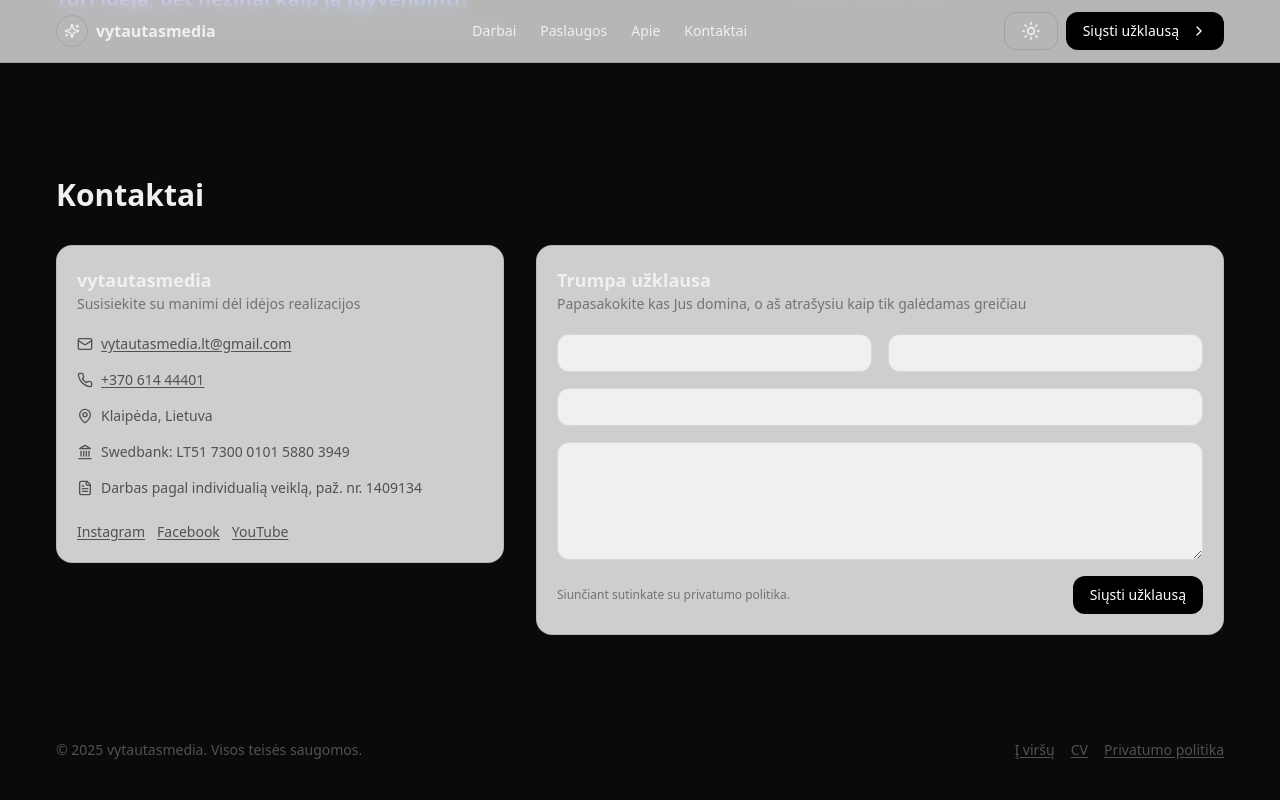
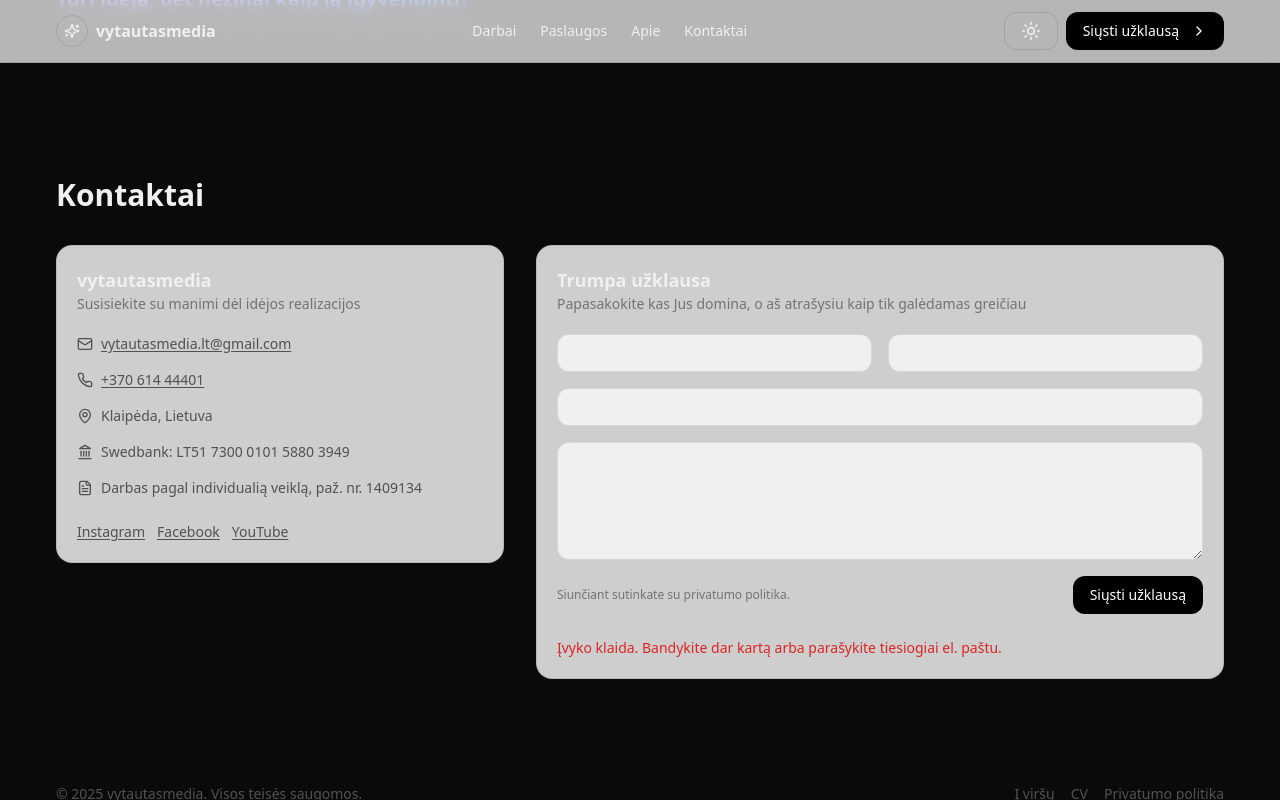
Before and after one commit to vytautasmedia/Vytautas-Portfolio, a React (Vite) app: page / in a window 1280 px wide. Both pictures are taken after typing "Sample", "name@example.com", "Sample", "Sample" into the empty fields and a click on the button "Siųsti užklausą". Shown: the part 3088-3888 px from the top of the page. Built offline with nearby package versions, Linux system fonts and the light colour scheme.

Commit message:
Update App.tsx

```diff
--- a/src/App.tsx
+++ b/src/App.tsx
@@ -1,4 +1,4 @@
-import { useState } from 'react'
+import { useState, FormEvent } from 'react'
 import { motion } from 'framer-motion'
 import { Button } from './components/ui/button'
 import { Input } from './components/ui/input'
@@ -52,17 +52,16 @@ const PROFILE = {
   title: 'Videografas • Kūrėjas • Social Media',
   location: 'Klaipėda, Lietuva',
   email: 'vytautasmedia.lt@gmail.com',
-  phone: '+370 614 44401', // <- įrašyk savo
-  bankName: 'Swedbank', // pvz.
-  bankIban: 'LT51 7300 0101 5880 3949', // <- įrašyk savo IBAN
-  ivaNote: 'Darbas pagal individualią veiklą, paž. nr. 1409134', // <- nr.
+  phone: '+370 614 44401',
+  bankName: 'Swedbank',
+  bankIban: 'LT51 7300 0101 5880 3949',
+  ivaNote: 'Darbas pagal individualią veiklą, paž. nr. 1409134',
   cvUrl: '#',
   socials: {
     instagram: 'https://www.instagram.com/_vytautasmedia/',
     facebook: 'https://www.facebook.com/vytautas.uselis06',
     youtube: 'https://www.youtube.com/@vuselis',
   },
-  // Po „Kodėl rinktis mane?“ mažas tekstas – laisvai redaguok
   clientsNote: '--------',
 }
 
@@ -241,6 +240,32 @@ function VideoModal({
 export default function App() {
   const [dark, setDark] = useState(true)
   const [player, setPlayer] = useState<PlayerState>(null)
+
+  // === Formspree (tavo ID jau įdėtas) ===
+  const FORMSPREE_ENDPOINT = 'https://formspree.io/f/mgvldgjb'
+  const [formStatus, setFormStatus] = useState<'idle' | 'submitting' | 'succeeded' | 'error'>('idle')
+
+  async function handleSubmit(e: FormEvent<HTMLFormElement>) {
+    e.preventDefault()
+    setFormStatus('submitting')
+    try {
+      const form = e.currentTarget
+      const data = new FormData(form)
+      const res = await fetch(FORMSPREE_ENDPOINT, {
+        method: 'POST',
+        headers: { Accept: 'application/json' },
+        body: data,
+      })
+      if (res.ok) {
+        setFormStatus('succeeded')
+        form.reset()
+      } else {
+        setFormStatus('error')
+      }
+    } catch {
+      setFormStatus('error')
+    }
+  }
 
   return (
     <div className={dark ? 'dark' : ''}>
@@ -464,7 +489,6 @@ export default function App() {
           <div className="grid md:grid-cols-5 gap-8 items-start">
             <div className="md:col-span-3">
               <h2 className="text-2xl md:text-3xl font-bold">Apie mane</h2>
-              {/* Aprašymas – kiekvienas sakinys naujoje eilutėje */}
               <div className="mt-3 text-neutral-600 dark:text-neutral-300 space-y-2">
                 <p>Esu Vytautas Uselis, kuriantis turinį Klaipėdoje ir už jos ribų.</p>
                 <p>Kuriu vaizdinį turinį susijusį su įvairiais klientais.</p>
@@ -473,7 +497,6 @@ export default function App() {
                 <p>Darbą atlieku greitai ir kokybiškai.</p>
               </div>
 
-              {/* Akcentinis CTA */}
               <div className="mt-6 text-xl font-semibold">
                 <span className="bg-gradient-to-r from-violet-500 to-blue-500 bg-clip-text text-transparent">
                   Turi idėją, bet nežinai kaip ją įgyvendinti?
@@ -497,7 +520,6 @@ export default function App() {
                 </div>
               </div>
 
-              {/* Nauja maža sekcija: Ko ieškau / su kuo dirbu */}
               <div className="mt-4 rounded-2xl border border-black/10 dark:border-white/10 p-4 text-sm text-neutral-600 dark:text-neutral-300">
                 <div className="mb-1 font-medium text-neutral-800 dark:text-neutral-200">Dirbu su klientais kurie:</div>
                 <p>{PROFILE.clientsNote}</p>
@@ -541,17 +563,35 @@ export default function App() {
                 <p className="text-sm text-neutral-500 dark:text-neutral-400">Papasakokite kas Jus domina, o aš atrašysiu kaip tik galėdamas greičiau</p>
               </div>
               <div className="px-5 pb-5">
-                <form className="grid gap-4" onSubmit={(e) => { e.preventDefault(); alert('Ačiū! Forma demonstracinė.') }}>
+                <form className="grid gap-4" action={FORMSPREE_ENDPOINT} method="POST" onSubmit={handleSubmit}>
+                  {/* Honeypot anti-spam */}
+                  <input type="text" name="_gotcha" className="hidden" tabIndex={-1} autoComplete="off" />
+
+                  {/* Laiško formatas ir antraštė */}
+                  <input type="hidden" name="_template" value="table" />
+                  <input type="hidden" name="_subject" value="Nauja užklausa — vytautasmedia.lt" />
+                  {/* <input type="hidden" name="_redirect" value="https://vytautasmedia.lt/thank-you" /> */}
+
                   <div className="grid md:grid-cols-2 gap-4">
-                    <Input placeholder="Vardas" required />
-                    <Input type="email" placeholder="El. paštas" required />
+                    <Input name="name" placeholder="Vardas" required />
+                    <Input name="email" type="email" placeholder="El. paštas" required />
                   </div>
-                  <Input placeholder="Tema (pvz., Drono paslaugos NT)" />
-                  <Textarea placeholder="Trumpai apie idėją, formatą, terminą, biudžetą…" rows={5} />
+                  <Input name="subject" placeholder="Tema (pvz., Drono paslaugos NT)" />
+                  <Textarea name="message" placeholder="Trumpai apie idėją, formatą, terminą, biudžetą…" rows={5} required />
+
                   <div className="flex items-center justify-between">
                     <div className="text-xs text-neutral-500 dark:text-neutral-400">Siunčiant sutinkate su privatumo politika.</div>
-                    <Button type="submit">Siųsti užklausą</Button>
+                    <Button type="submit" disabled={formStatus==='submitting'}>
+                      {formStatus==='submitting' ? 'Siunčiama…' : formStatus==='succeeded' ? 'Išsiųsta ✓' : 'Siųsti užklausą'}
+                    </Button>
                   </div>
+
+                  {formStatus==='succeeded' && (
+                    <p className="text-sm mt-2 text-green-600 dark:text-green-400">Ačiū! Jūsų žinutė gauta. Atrašysiu kaip įmanoma greičiau.</p>
+                  )}
+                  {formStatus==='error' && (
+                    <p className="text-sm mt-2 text-red-600 dark:text-red-400">Įvyko klaida. Bandykite dar kartą arba parašykite tiesiogiai el. paštu.</p>
+                  )}
                 </form>
               </div>
             </div>
```
